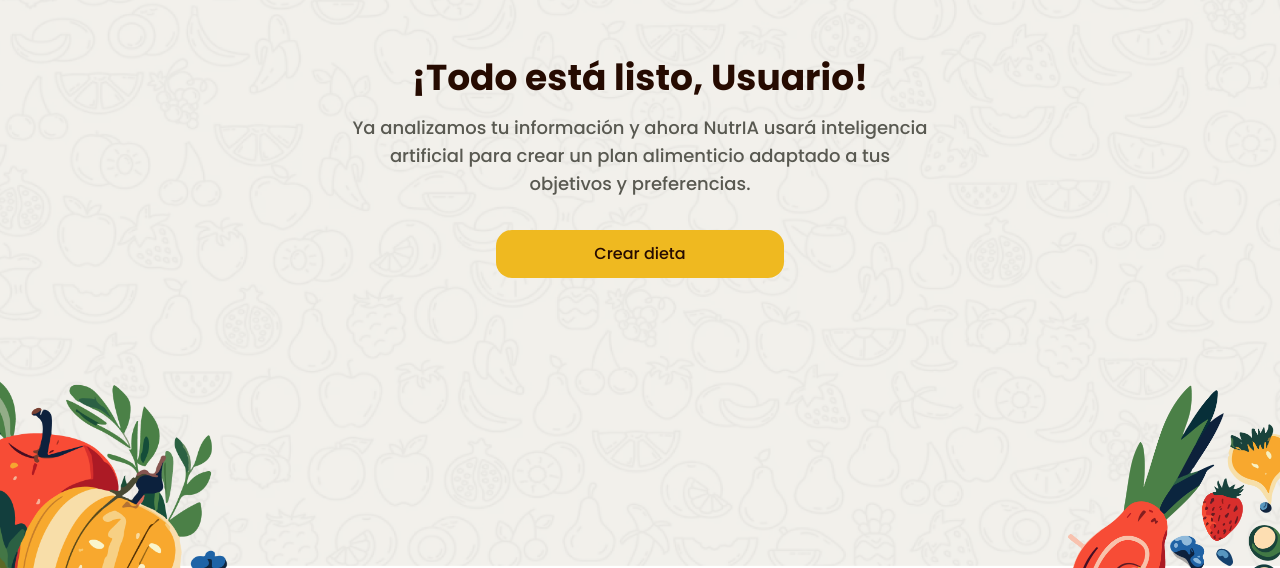
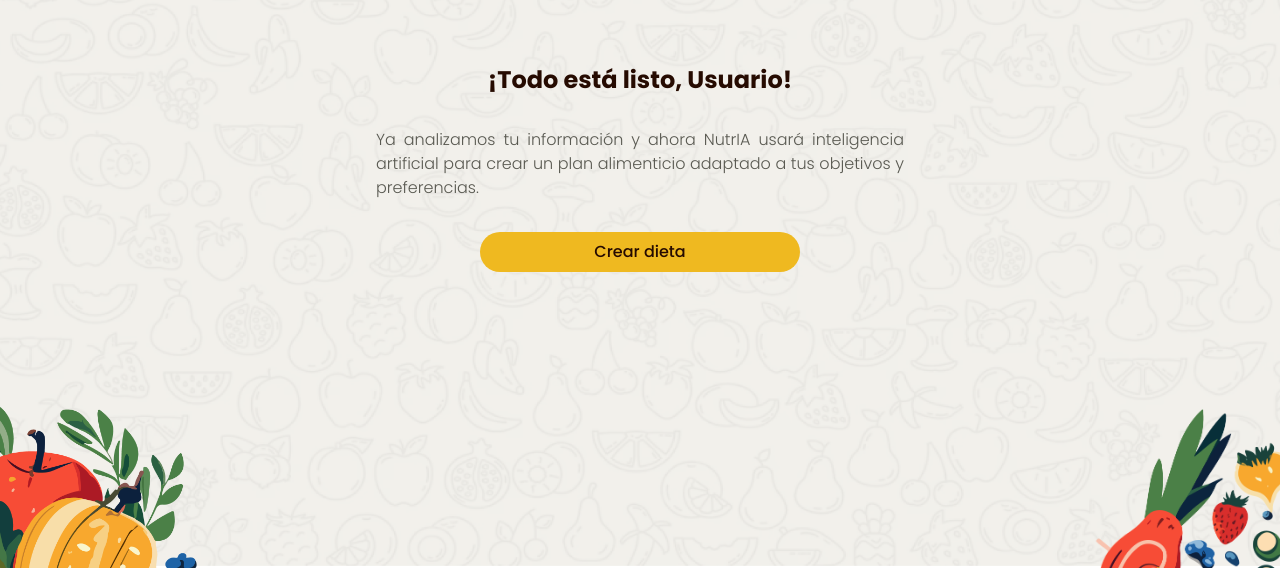
Before and after one commit to Rafiky724/NutrIA, a React (Vite) app in the folder frontend/: page /dietCreationReady in a window 1280 px wide. Shown: the part 232-800 px from the top of the page. Built offline with nearby package versions, Linux system fonts and the light colour scheme; no server answers; sample sign-in values are in the browser's storage.

Commit message:
Update DietCreationReady.tsx

```diff
--- a/frontend/src/pages/Onboarding/DietCreationReady.tsx
+++ b/frontend/src/pages/Onboarding/DietCreationReady.tsx
@@ -45,13 +45,13 @@ export default function DietCreationReady() {
 
   return (
     <div className="relative min-h-screen bg-[url('/Background/Back.png')] bg-cover bg-center px-4 sm:px-6">
-      <div className="min-h-screen flex flex-col items-center justify-center text-center">
+      <div className="flex flex-col min-h-screen items-center justify-center text-center">
         <div className="w-full max-w-md sm:max-w-lg md:max-w-xl">
-          <h1 className="text-2xl sm:text-3xl md:text-4xl ft-bold text-brown mb-4">
+          <h1 className="ft-bold text-lg sm:text-xl md:text-2xl text-brown text-center">
             ¡Todo está listo, {name || "Usuario"}!
           </h1>
 
-          <p className="ft-medium text-gray mb-8 text-sm sm:text-base md:text-lg px-2 sm:px-4 md:px-0">
+          <p className="ft-light text-justify text-gray my-6 md:my-8 text-sm sm:text-base md:text-md px-2 sm:px-6">
             Ya analizamos tu información y ahora NutrIA usará inteligencia
             artificial para crear un plan alimenticio adaptado a tus objetivos y
             preferencias.
@@ -60,7 +60,7 @@ export default function DietCreationReady() {
           <button
             onClick={handleCreateDiet}
             disabled={loading}
-            className={`w-full sm:w-64 md:w-72 bg-yellow text-brown ft-medium px-4 py-3 rounded-2xl flex items-center justify-center mx-auto ${
+            className={`w-3xs md:w-80 bg-yellow text-brown ft-medium px-4 py-2 rounded-3xl hover:scale-105 transition cursor-pointer ${
               loading ? "opacity-50 cursor-not-allowed" : "cursor-pointer"
             }`}
           >
@@ -73,11 +73,12 @@ export default function DietCreationReady() {
         </div>
       </div>
 
-      {/* Frutas decorativas */}
-      <div className="absolute left-0 bottom-0 z-10 w-28 sm:w-48 md:w-60">
+      {/* Decorations */}
+      <div className="absolute bottom-0 left-0 z-10 w-24 sm:w-40 md:w-52 2xl:w-80">
         <FruitLeft />
       </div>
-      <div className="absolute right-0 bottom-0 z-10 w-28 sm:w-48 md:w-60">
+
+      <div className="absolute bottom-0 right-0 z-10 w-24 sm:w-40 md:w-52 2xl:w-80">
         <FruitRight />
       </div>
     </div>
```
